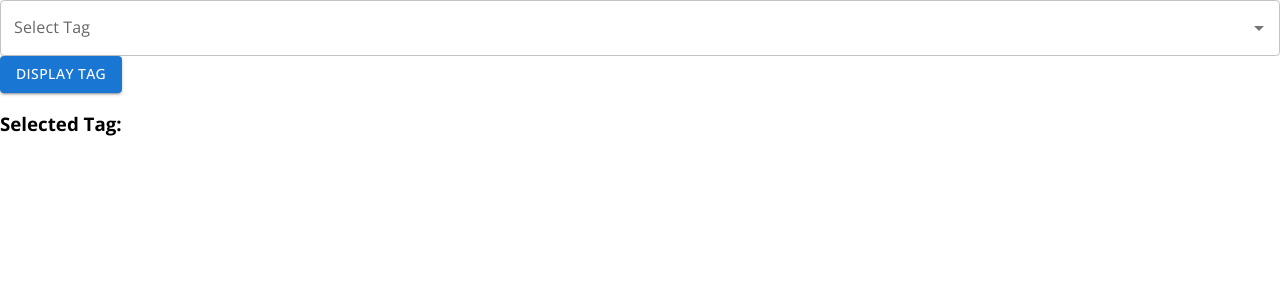
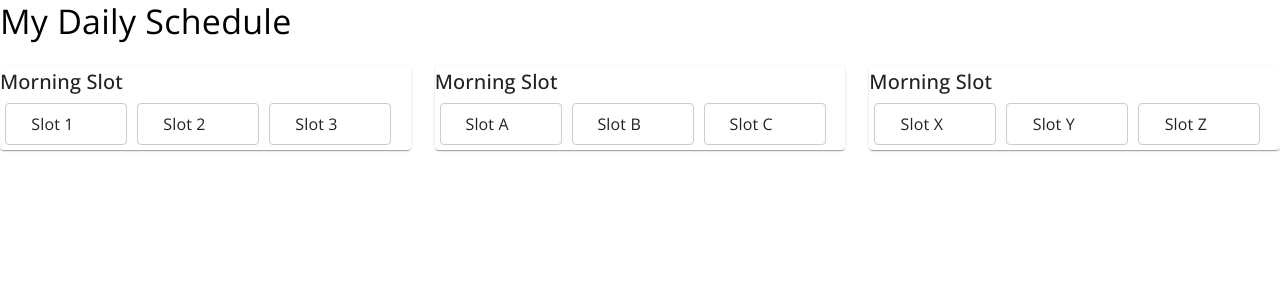
Before and after one commit to jahnvilagad/Bluecare, a React (Create React App) app: page /dropdown in a window 1280 px wide. Shown: the top 300 px of the page. Built offline with nearby package versions, Linux system fonts and the light colour scheme; no server answers.

Commit message:
create book appoinment

```diff
--- a/src/Pages/Dropdown.js
+++ b/src/Pages/Dropdown.js
@@ -1,63 +1,113 @@
-import React, { useState, useEffect } from 'react';
-import Autocomplete from '@mui/material/Autocomplete';
-import { TextField, Button, Box } from '@mui/material';
-import axios from 'axios'; // Make sure axios is installed
+import React, { useState } from 'react';
+import { Grid, Paper, Typography } from '@mui/material';
+import FormControlLabel from '@mui/material/FormControlLabel';
+import Radio from '@mui/material/Radio';
+// import { withStyles } from '@mui/material/styles';
+// import { withStyles } from '@mui/material/styles';
 
-const AutocompleteTags = () => {
-  const [tags, setTags] = useState([]);
-  const [selectedTag, setSelectedTag] = useState(null);
-  const [displayedTag, setDisplayedTag] = useState('');
+// Custom styles for the radio buttons
+const DailyScheduler = () => {
+  const [selectedMorningSlot, setSelectedMorningSlot] = useState('');
+  const [selectedAfternoonSlot, setSelectedAfternoonSlot] = useState('');
+  const [selectedEveningSlot, setSelectedEveningSlot] = useState('');
 
-  useEffect(() => {
-    // Fetch tags data from the JSON server
-    axios.get('http://localhost:8000/tags')
-      .then(response => {
-        setTags(response.data);
-      })
-      .catch(error => {
-        console.error('Error fetching tags:', error);
-      });
-  }, []);
-
-  const handleTagChange = (event, newValue) => {
-    setSelectedTag(newValue);
+  const handleMorningChange = (event) => {
+    setSelectedMorningSlot(event.target.value);
   };
 
-  const handleButtonClick = () => {
-    if (selectedTag) {
-      setDisplayedTag(selectedTag.name);
-    }
+  const handleAfternoonChange = (event) => {
+    setSelectedAfternoonSlot(event.target.value);
+  };
+
+  const handleEveningChange = (event) => {
+    setSelectedEveningSlot(event.target.value);
+  };
+
+  const availableMorningSlots = ['Slot 1', 'Slot 2', 'Slot 3'];
+  const availableAfternoonSlots = ['Slot A', 'Slot B', 'Slot C'];
+  const availableEveningSlots = ['Slot X', 'Slot Y', 'Slot Z'];
+
+  const radioStyle = {
+    display: 'none', // Hide the default radio button
+  };
+
+  const buttonLikeRadio = {
+    display: 'inline-flex',
+    alignItems: 'center',
+    justifyContent: 'center',
+    width: '120px',
+    height: '40px',
+    border: '1px solid #ccc',
+    borderRadius: '4px',
+    cursor: 'pointer',
+    transition: 'background-color 0.3s ease',
+    margin: '5px',
+    userSelect: 'none',
+  };
+
+  const selectedButton = {
+    backgroundColor: '#2196f3', // Change the background color when selected
+    color: '#fff',
   };
 
   return (
-    <div>
-      <Autocomplete
-        options={tags}
-        getOptionLabel={(option) => option.name}
-        onChange={handleTagChange}
-        value={selectedTag}
-        renderInput={(params) => (
-          <TextField
-            {...params}
-            variant="outlined"
-            label="Select Tag"
-            placeholder="Select Tag"
-          />
-        )}
-      />
-      <Button variant="contained" onClick={handleButtonClick}>
-        Display Tag
-      </Button>
-      <Box mt={2}>
-        <div>
-          <h3>Selected Tag:</h3>
-          <div>
-            {displayedTag && <span>{displayedTag}</span>}
-          </div>
-        </div>
-      </Box>
-    </div>
+    <Grid container spacing={3}>
+      <Grid item xs={12}>
+        <Typography variant="h4">My Daily Schedule</Typography>
+      </Grid>
+      <Grid item xs={12} sm={4}>
+        <Paper>
+          <Typography variant="h6">Morning Slot</Typography>
+          {availableMorningSlots.map((slot, index) => (
+            <label key={index} style={{ ...buttonLikeRadio, ...(selectedMorningSlot === slot && selectedButton) }}>
+              <FormControlLabel
+                value={slot}
+                control={<Radio style={radioStyle} />}
+                label={slot}
+                onChange={handleMorningChange}
+                checked={selectedMorningSlot === slot}
+              />
+              {/* {slot} */}
+            </label>
+          ))}
+        </Paper>
+      </Grid>
+      {/* Repeat similar structure for Afternoon and Evening slots */}
+      <Grid item xs={12} sm={4}>
+        <Paper>
+          <Typography variant="h6">Morning Slot</Typography>
+          {availableAfternoonSlots.map((slot, index) => (
+            <label key={index} style={{ ...buttonLikeRadio, ...(selectedAfternoonSlot === slot && selectedButton) }}>
+              <FormControlLabel
+                value={slot}
+                control={<Radio style={radioStyle} />}
+                label={slot}
+                onChange={handleAfternoonChange}
+                checked={selectedAfternoonSlot === slot}
+              />
+              {/* {slot} */}
+            </label>
+          ))}
+        </Paper>
+      </Grid>
+      <Grid item xs={12} sm={4}>
+        <Paper>
+          <Typography variant="h6">Morning Slot</Typography>
+          {availableEveningSlots.map((slot, index) => (
+            <label key={index} style={{ ...buttonLikeRadio, ...(selectedEveningSlot === slot && selectedButton) }}>
+              <FormControlLabel
+                value={slot}
+                control={<Radio style={radioStyle} />}
+                label={slot}
+                onChange={handleEveningChange}
+                checked={selectedEveningSlot === slot}
+              />
+              {/* {slot} */}
+            </label>
+          ))}
+        </Paper>
+      </Grid>
+    </Grid>
   );
 };
-
-export default AutocompleteTags;
+export default DailyScheduler;
--- a/src/Pages/General_Practice.js
+++ b/src/Pages/General_Practice.js
@@ -1,5 +1,5 @@
 
-import React, { useState, useEffect  } from 'react';
+import React, { useState, useEffect } from 'react';
 import Sidenav from '../Components/Sidenav';
 import Box from '@mui/material/Box';
 import Card from '@mui/material/Card';
@@ -36,6 +36,33 @@ const facility = [
     { label: 'Suzie Turn' },
     { label: 'Suzie Turn' },
 ];
+
+
+const myTheme = createTheme({
+    // style radio button as button element
+    components: {
+        MuiRadioGroup: {
+            styleOverrides: {
+                root: {
+                    color: "#293264",
+                    margin: "5px 15px 0 0",
+                    padding: "2px 8px",
+                    width: "max-content",
+                    borderStyle: "none",
+                    border: "1px solid !important",
+                    borderRadius: "13px!important",
+                    "&.Mui-checked": {
+                        backgroundColor: "#D6DBF5",
+                        borderStyle: "none!important"
+                    },
+                    "&:hover": {
+                        backgroundColor: "#D6DBF5"
+                    }
+                }
+            }
+        }
+    }
+});
 
 
 
@@ -158,7 +185,7 @@ export default function General_Practice() {
                                                         <Typography sx={{ marginBottom: "1rem", borderBottom: "1px solid #dddddd" }}>Morning</Typography>
                                                         <Typography sx={{ marginBottom: "1rem", borderBottom: "1px solid #dddddd" }}>Afternoon</Typography>
                                                         <Typography sx={{ marginBottom: "1rem", borderBottom: "1px solid #dddddd" }}>Evening</Typography>
-                                                        <FormControl>
+                                                        <FormControl theme={myTheme}>
                                                             <RadioGroup
                                                                 row
                                                                 aria-labelledby="demo-row-radio-buttons-group-label"
@@ -166,7 +193,7 @@ export default function General_Practice() {
                                                             >
                                                                 <FormControlLabel value="6:00 PM" control={<Radio sx={{ padding: "5px" }} />} label="6:00 PM" />
                                                                 <FormControlLabel value="6:10 PM" control={<Radio sx={{ padding: "5px" }} />} label="6:10 PM" />
-                                                                <FormControlLabel value="6:20 PM" control={<Radio sx={{ padding: "5px" }} color="success" />} label="6:20 PM" />
+                                                                <FormControlLabel value="6:20 PM" control={<Radio sx={{ padding: "5px" }} />} label="6:20 PM" />
                                                             </RadioGroup>
                                                         </FormControl>
                                                         <Button variant="contained" onClick={() => navigate('/appointment_request')} sx={{ float: "right" }}>Next</Button>
```
